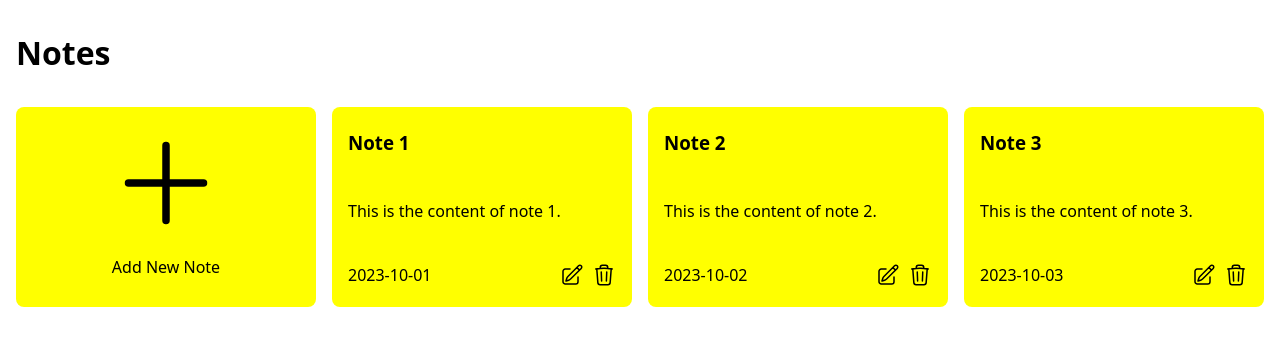
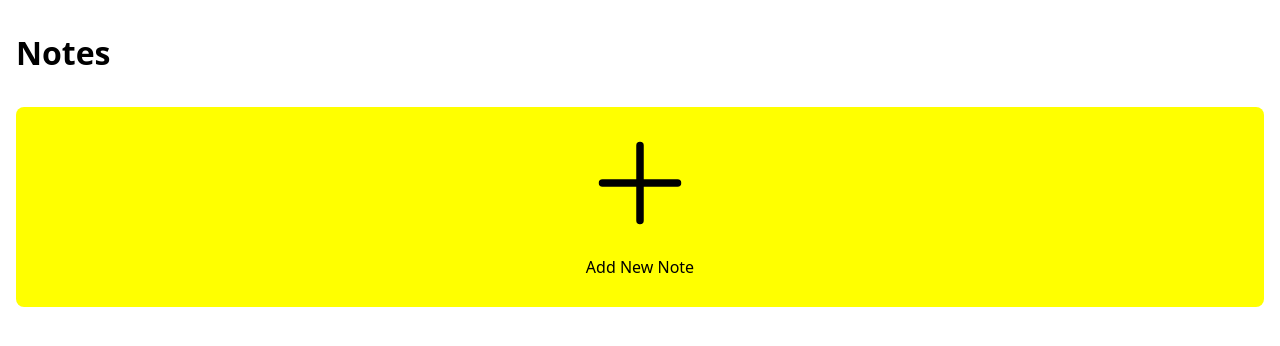
Before and after one commit to simonpartridge86/notes-app, a React (Vite) app: page / in a window 1280 px wide. Shown: the top 346 px of the page. Built offline with nearby package versions, Linux system fonts and the light colour scheme.

Commit message:
update form to use local storage

```diff
--- a/package.json
+++ b/package.json
@@ -11,7 +11,8 @@
   },
   "dependencies": {
     "react": "^19.0.0",
-    "react-dom": "^19.0.0"
+    "react-dom": "^19.0.0",
+    "uuid": "^11.1.0"
   },
   "devDependencies": {
     "@eslint/js": "^9.21.0",
--- a/src/App.tsx
+++ b/src/App.tsx
@@ -5,27 +5,7 @@ import { Note } from "./components/Note";
 import { Modal } from "./components/Modal";
 import { NoteForm } from "./components/NoteForm";
 import { NoteData, NoteFormMode } from "./types";
-
-const mockNotes: NoteData[] = [
-  {
-    id: "1",
-    title: "Note 1",
-    content: "This is the content of note 1.",
-    date: "2023-10-01",
-  },
-  {
-    id: "2",
-    title: "Note 2",
-    content: "This is the content of note 2.",
-    date: "2023-10-02",
-  },
-  {
-    id: "3",
-    title: "Note 3",
-    content: "This is the content of note 3.",
-    date: "2023-10-03",
-  },
-];
+import { useLocalStorageNotes } from "./hooks/useLocalStorageNotes";
 
 export default function App() {
   const emptyFormData = {
@@ -34,9 +14,12 @@ export default function App() {
     content: "",
     date: "",
   };
+
   const [isModalOpen, setIsModalOpen] = useState(false);
   const [formMode, setFormMode] = useState<NoteFormMode>("add");
   const [formData, setFormData] = useState<NoteData>(emptyFormData);
+
+  const [notes, setNotes] = useLocalStorageNotes();
 
   const handleOpenModal = (mode: NoteFormMode, initialFormData: NoteData) => {
     setFormData(initialFormData);
@@ -44,8 +27,9 @@ export default function App() {
     setIsModalOpen(true);
   };
 
-  const handleDeleteNote = (noteId: string) => {
-    console.log("Delete Note clicked", noteId);
+  const handleDeleteNote = (id: string) => {
+    const deleteIndex = notes.findIndex((note) => note.id === id);
+    setNotes([...notes.slice(0, deleteIndex), ...notes.slice(deleteIndex + 1)]);
   };
 
   return (
@@ -55,7 +39,7 @@ export default function App() {
       </header>
       <section className="notes-list">
         <AddNote onClick={() => handleOpenModal("add", emptyFormData)} />
-        {mockNotes.map((noteData) => (
+        {notes.map((noteData) => (
           <Note
             key={noteData.id}
             noteData={noteData}
@@ -70,6 +54,8 @@ export default function App() {
         closeModal={() => setIsModalOpen(false)}
       >
         <NoteForm
+          notes={notes}
+          setNotes={setNotes}
           formData={formData}
           formMode={formMode}
           setFormData={setFormData}
--- a/src/components/NoteForm.tsx
+++ b/src/components/NoteForm.tsx
@@ -1,6 +1,9 @@
 import { NoteData, NoteFormMode } from "../types";
+import { v4 as uuidv4 } from "uuid";
 
 type NoteFormProps = {
+  notes: NoteData[];
+  setNotes: React.Dispatch<React.SetStateAction<NoteData[]>>;
   closeModal: () => void;
   formMode: NoteFormMode;
   formData: NoteData;
@@ -8,6 +11,9 @@ type NoteFormProps = {
 };
 
 export const NoteForm = ({
+  notes,
+  setNotes,
+  formMode,
   formData,
   setFormData,
   closeModal,
@@ -22,10 +28,26 @@ export const NoteForm = ({
     setFormData((prev) => ({ ...prev, [name]: value }));
   };
 
+  const handleAddNote = () => {
+    const newUUID = uuidv4();
+    setNotes([{ ...formData, id: newUUID }, ...notes]);
+  };
+
+  const handleUpdateNote = () => {
+    const updateIndex = notes.findIndex((note) => note.id === formData.id);
+    const updatedNotes = [...notes];
+    updatedNotes[updateIndex] = formData;
+    setNotes(updatedNotes);
+  };
+
   const handleSubmit = (e: React.FormEvent) => {
     e.preventDefault();
-    console.log("Form submitted", formData);
     closeModal();
+    if (formMode === "add") {
+      handleAddNote();
+    } else if (formMode === "edit") {
+      handleUpdateNote();
+    }
   };
 
   return (
--- /dev/null
+++ b/src/hooks/useLocalStorageNotes.ts
@@ -0,0 +1,15 @@
+import { useState, useEffect } from "react";
+import { NoteData } from "../types";
+
+export function useLocalStorageNotes() {
+  const [notes, setNotes] = useState<NoteData[]>(() => {
+    const storedNotes = localStorage.getItem("notes");
+    return storedNotes ? JSON.parse(storedNotes) : [];
+  });
+
+  useEffect(() => {
+    localStorage.setItem("notes", JSON.stringify(notes));
+  }, [notes]);
+
+  return [notes, setNotes] as const;
+}
```
Also changed, not shown: 1 other file (tests, documents, lock files or other folders).
